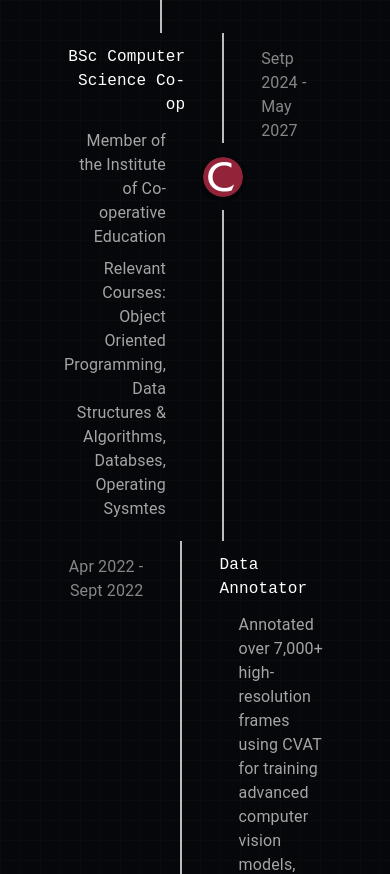
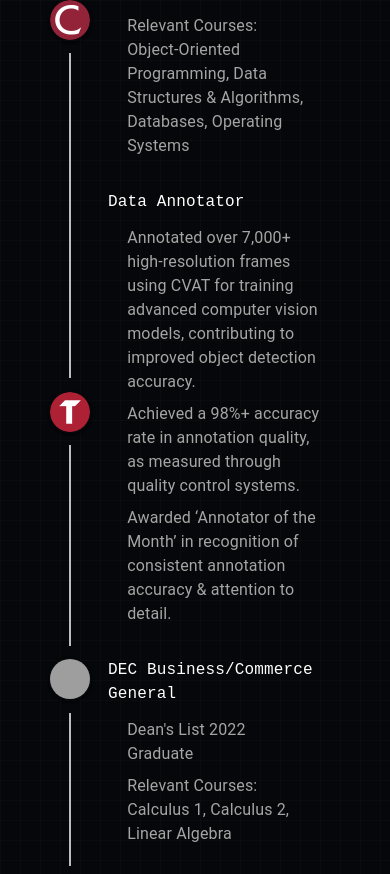
Before and after one commit to michaelpalermo7/my-portfolio, a React (Vite) app: page / in a window 390 px wide. Shown: the part 2560-3434 px from the top of the page. Built offline with nearby package versions, Linux system fonts and the light colour scheme; grey boxes are pictures that could not be loaded; the HTML template or start-up script is replaced by a standard one.

Commit message:
responsive support

```diff
--- a/src/components/Experience.tsx
+++ b/src/components/Experience.tsx
@@ -7,6 +7,8 @@ import TimelineContent from "@mui/lab/TimelineContent";
 import TimelineOppositeContent from "@mui/lab/TimelineOppositeContent";
 import TimelineDot from "@mui/lab/TimelineDot";
 import Typography from "@mui/material/Typography";
+import { useTheme } from "@mui/material/styles";
+import useMediaQuery from "@mui/material/useMediaQuery";
 
 import image1 from "../assets/cae.jpeg";
 import image2 from "../assets/torc.png";
@@ -14,6 +16,9 @@ import image3 from "../assets/logo3.png";
 import image4 from "../assets/232332.jpg";
 
 export default function Experience() {
+  const theme = useTheme();
+  const isMobile = useMediaQuery(theme.breakpoints.down("sm"));
+
   return (
     <section id="experience" className="max-w-full mx-auto">
       <div>
@@ -22,8 +27,22 @@ export default function Experience() {
           <div className="mt-2 border-b border-white/10" />
         </div>
 
-        <div className="mt-10 ">
-          <Timeline position="alternate">
+        <div className="mt-10">
+          <Timeline
+            position={isMobile ? "right" : "alternate"}
+            sx={{
+              "& .MuiTimelineOppositeContent-root": {
+                display: { xs: "none", sm: "block" },
+              },
+              "& .MuiTimelineItem-root:before": { flex: 0, padding: 0 },
+              "& .MuiTimelineContent-root ul": {
+                margin: 0,
+                paddingInlineStart: "1.2rem", // logical property works LTR/RTL
+                paddingInlineEnd: 0,
+                listStylePosition: "outside",
+              },
+            }}
+          >
             {/* First experience */}
             <TimelineItem>
               <TimelineOppositeContent
@@ -31,6 +50,7 @@ export default function Experience() {
               >
                 Sept 2025 - Dec 2025
               </TimelineOppositeContent>
+
               <TimelineSeparator>
                 <TimelineConnector />
                 <TimelineDot
@@ -53,8 +73,9 @@ export default function Experience() {
                     }}
                   />
                 </TimelineDot>
-                <TimelineConnector sx={{ height: 220 }} />
+                <TimelineConnector sx={{ height: { xs: "auto", sm: 220 } }} />
               </TimelineSeparator>
+
               <TimelineContent sx={{ py: "12px", px: 2 }}>
                 <h1 className="text-md mb-3">
                   Cybersecurity Operations Specialist
@@ -63,7 +84,6 @@ export default function Experience() {
                   <ul
                     style={{
                       margin: 0,
-                      paddingLeft: "1.2rem",
                       listStylePosition: "outside",
                     }}
                   >
@@ -78,8 +98,9 @@ export default function Experience() {
               <TimelineOppositeContent
                 sx={{ color: "grey.400", opacity: 0.7, mt: 1 }}
               >
-                Setp 2024 - May 2027
+                Sept 2024 - May 2027
               </TimelineOppositeContent>
+
               <TimelineSeparator>
                 <TimelineConnector />
                 <TimelineDot
@@ -102,8 +123,9 @@ export default function Experience() {
                     }}
                   />
                 </TimelineDot>
-                <TimelineConnector sx={{ height: 220 }} />
+                <TimelineConnector sx={{ height: { xs: "auto", sm: 220 } }} />
               </TimelineSeparator>
+
               <TimelineContent sx={{ py: "12px", px: 2 }}>
                 <h1 className="text-md mb-3">BSc Computer Science Co-op</h1>
                 <Typography>
@@ -118,8 +140,8 @@ export default function Experience() {
                       Member of the Institute of Co-operative Education
                     </li>
                     <li className="mb-2">
-                      Relevant Courses: Object Oriented Programming, Data
-                      Structures & Algorithms, Databses, Operating Sysmtes
+                      Relevant Courses: Object-Oriented Programming, Data
+                      Structures &amp; Algorithms, Databases, Operating Systems
                     </li>
                   </ul>
                 </Typography>
@@ -133,6 +155,7 @@ export default function Experience() {
               >
                 Apr 2022 - Sept 2022
               </TimelineOppositeContent>
+
               <TimelineSeparator>
                 <TimelineConnector />
                 <TimelineDot
@@ -155,15 +178,15 @@ export default function Experience() {
                     }}
                   />
                 </TimelineDot>
-                <TimelineConnector sx={{ height: 220, opacity: 0.8 }} />
+                <TimelineConnector sx={{ height: { xs: "auto", sm: 220 } }} />
               </TimelineSeparator>
+
               <TimelineContent sx={{ py: "12px", px: 2 }}>
                 <h1 className="text-md mb-3 text-left">Data Annotator</h1>
                 <Typography>
                   <ul
                     style={{
                       margin: 0,
-                      paddingLeft: "1.2rem",
                       listStylePosition: "outside",
                       textAlign: "left",
                     }}
@@ -179,7 +202,7 @@ export default function Experience() {
                     </li>
                     <li className="mb-2">
                       Awarded ‘Annotator of the Month’ in recognition of
-                      consistent annotation accuracy & attention to detail.
+                      consistent annotation accuracy &amp; attention to detail.
                     </li>
                   </ul>
                 </Typography>
@@ -193,6 +216,7 @@ export default function Experience() {
               >
                 Sept 2019 - Dec 2022
               </TimelineOppositeContent>
+
               <TimelineSeparator>
                 <TimelineDot
                   sx={{
@@ -214,8 +238,9 @@ export default function Experience() {
                     }}
                   />
                 </TimelineDot>
-                <TimelineConnector sx={{ height: 220, opacity: 0.6 }} />
+                <TimelineConnector sx={{ height: { xs: "auto", sm: 220 } }} />
               </TimelineSeparator>
+
               <TimelineContent sx={{ py: "12px", px: 2 }}>
                 <h1 className="text-md mb-3">DEC Business/Commerce General</h1>
                 <Typography>
@@ -226,7 +251,7 @@ export default function Experience() {
                       listStylePosition: "outside",
                     }}
                   >
-                    <li className="mb-2">Dean's List 2022 Graduate</li>
+                    <li className="mb-2">Dean&apos;s List 2022 Graduate</li>
                     <li className="mb-2">
                       Relevant Courses: Calculus 1, Calculus 2, Linear Algebra
                     </li>
```
